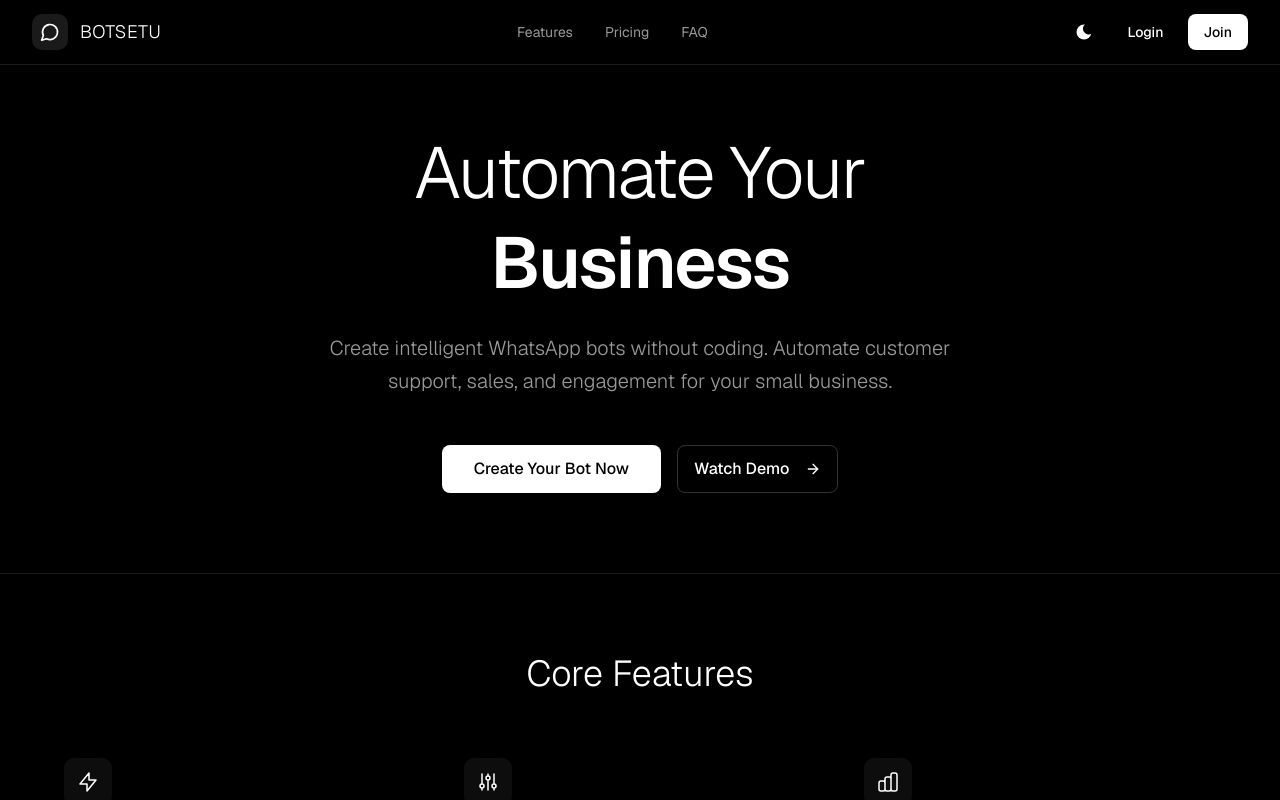
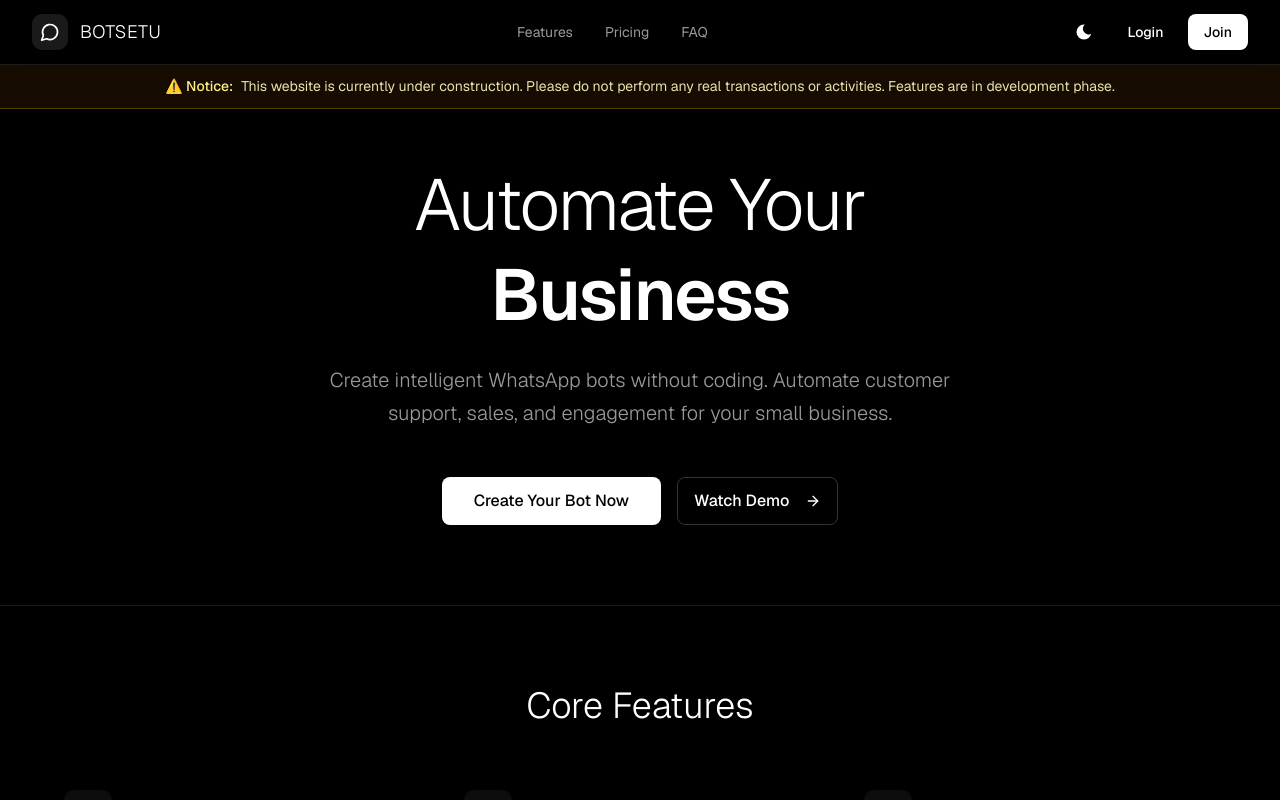
Before and after one commit to chiman45/BotWeave, a Next.js app in the folder Frontend/: page / in a window 1280 px wide. Shown: the top 800 px of the page. Built offline with nearby package versions, Linux system fonts and the light colour scheme; no server answers; a web font is replaced by a local one.

Commit message:
Disclaimer Added

```diff
--- a/Frontend/app/page.tsx
+++ b/Frontend/app/page.tsx
@@ -132,8 +132,24 @@ export default function LandingPage() {
         </div>
       </nav>
 
+      {/* Under Construction Disclaimer */}
+      <div className={`fixed top-16 w-full z-40 border-b backdrop-blur-sm transition-colors duration-300 ${
+        isDarkMode ? 'bg-yellow-900/20 border-yellow-500/30' : 'bg-yellow-100/90 border-yellow-400/50'
+      }`}>
+        <div className="max-w-7xl mx-auto px-4 sm:px-6 lg:px-8 py-3">
+          <div className="flex items-center justify-center gap-2 text-sm">
+            <span className={`font-medium ${isDarkMode ? 'text-yellow-200' : 'text-yellow-900'}`}>
+              ⚠️ Notice:
+            </span>
+            <span className={isDarkMode ? 'text-yellow-100/90' : 'text-yellow-800'}>
+              This website is currently under construction. Please do not perform any real transactions or activities. Features are in development phase.
+            </span>
+          </div>
+        </div>
+      </div>
+
       {/* Hero Section */}
-      <section className="pt-32 pb-20 px-4 sm:px-6 lg:px-8">
+      <section className="pt-40 pb-20 px-4 sm:px-6 lg:px-8">
         <div className="max-w-4xl mx-auto text-center space-y-12">
           {/* Main Headline */}
           <div className="space-y-6">
```
